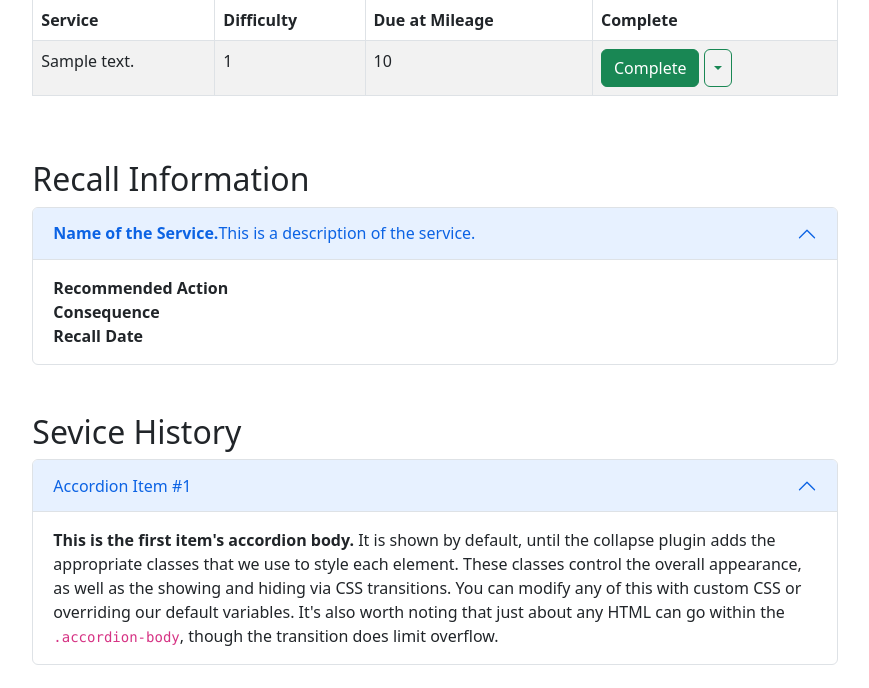
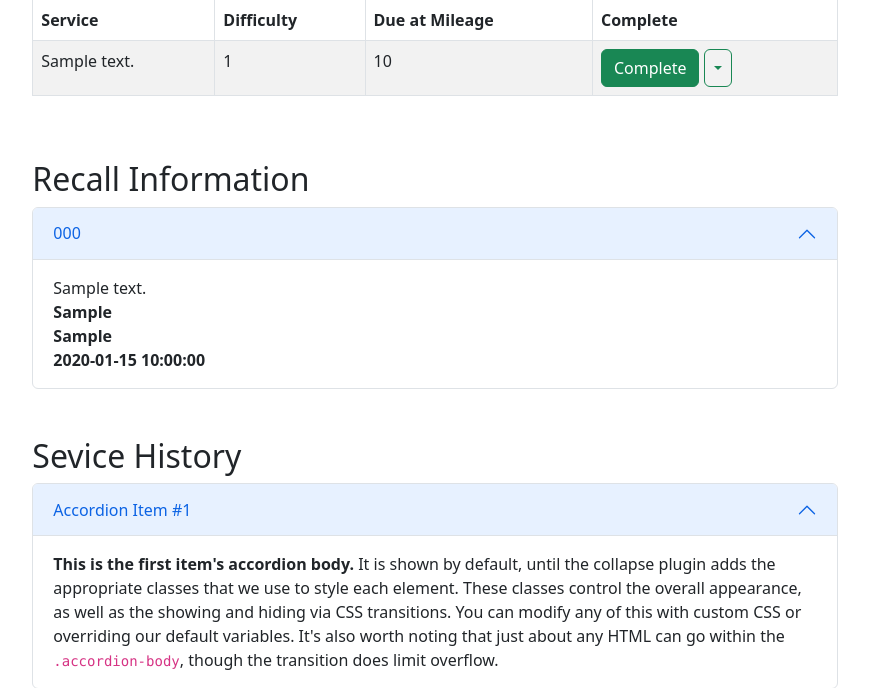
Before and after one commit to Burning-Maps-Fall-2022-Beaverhacks/Vehicle-Maintenance-Manager, a Flask app: page /view in a window 1280 px wide. Shown: the part 768-1456 px from the top of the page, without its empty margins (205-1074 px from the left). Run offline with Flask 2, Linux system fonts and the light colour scheme; tables that the repository leaves empty hold one stand-in row (values such as "Sample post").

Commit message:
Added Jinja for loop for recall info
Added Jinja for loop for recall info

```diff
--- a/maintenance_app/templates/view-vehicle.html
+++ b/maintenance_app/templates/view-vehicle.html
@@ -91,24 +91,26 @@
             <section class="py-5">
                 <h2>Recall Information</h2>
                 <div class="accordion" id="accordionExample">
+                    {% for recall in recalls %}
                     <div class="accordion-item">
                         <h2 class="accordion-header" id="headingOne">
                             <button class="accordion-button" type="button" data-bs-toggle="collapse"
                                 data-bs-target="#collapseHeader" aria-expanded="true" aria-controls="collapseHeader">
-                                <strong>Name of the Service.</strong> This is a description of the service.
+                                 {{recall.recall_number}}
                             </button>
                         </h2>
                         <div id="collapseHeader" class="accordion-collapse collapse show" aria-labelledby="headingOne"
                             data-bs-parent="#accordionExample">
                             <div class="accordion-body">
-                                <strong>Recommended Action</strong> <br />
-                                <strong>Consequence</strong> <br />
-                                <strong>Recall Date</strong> <br />
+                                {{recall.description}}<br/>
+                                <strong>{{recall.action}}</strong> <br />
+                                <strong>{{recall.consequence}}</strong> <br />
+                                <strong>{{recall.date}}</strong> <br />
 
                             </div>
                         </div>
                     </div>
-
+                    {% endfor %}
                 </div>
             </section>
 
--- a/maintenance_app/views.py
+++ b/maintenance_app/views.py
@@ -41,9 +41,9 @@ def view():
         maintenance_list.append(maintenance_dict)
 
     # recall info
-    recall_col_names = ["description", "action", "consequence", "date"]
+    recall_col_names = ["recall_number", "description", "action", "consequence", "date"]
     recall = cursor_obj.execute(
-        'SELECT description, recommended_action, consequence, recall_date FROM recall ORDER BY recall_date DESC;').fetchmany(5)
+        'SELECT recall_number, description, recommended_action, consequence, recall_date FROM recall ORDER BY recall_date DESC;').fetchmany(5)
     recall_list = []
     for row in recall:
         recall_dict = {}
@@ -54,7 +54,7 @@ def view():
     return render_template(
         'view-vehicle.html',
         maint=maintenance_list,
-        recall=recall_list
+        recalls=recall_list
 
     )
 
```
